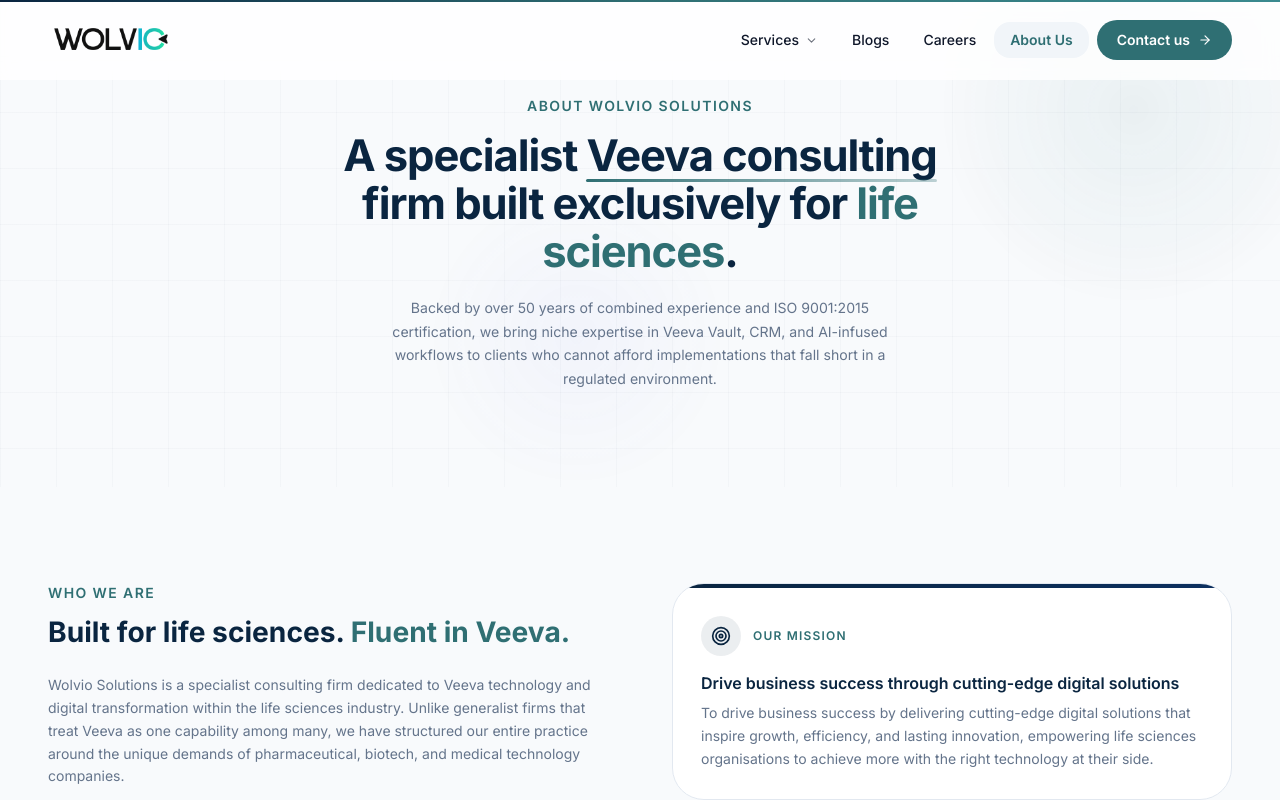
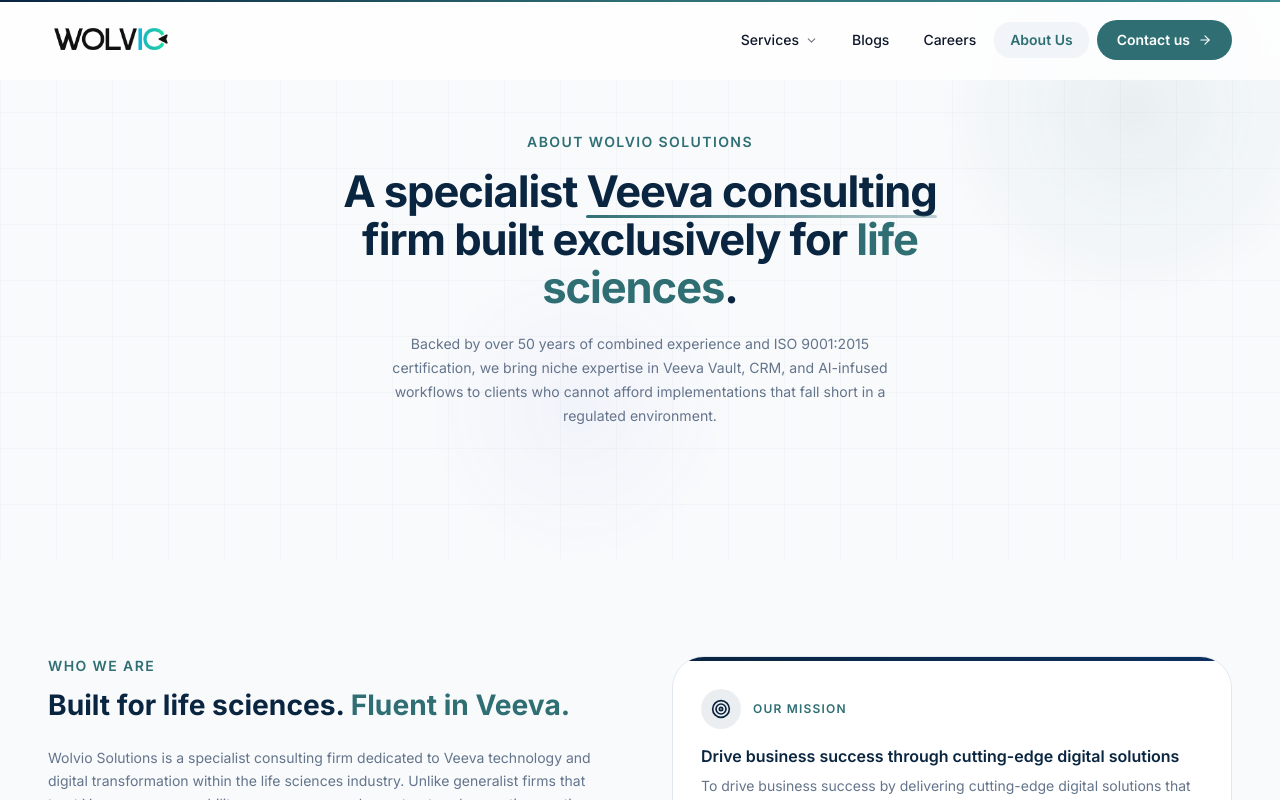
Before and after one commit to userInDev/wolvio, a React (Vite) app: page /about-us in a window 1280 px wide. Shown: the top 800 px of the page. Built offline with nearby package versions, Linux system fonts and the light colour scheme.

Commit message:
chore: about page view port height changes

```diff
--- a/src/modules/aboutUs/components/aboutHeroSection.tsx
+++ b/src/modules/aboutUs/components/aboutHeroSection.tsx
@@ -5,7 +5,7 @@
   return (
     <section
       className="relative flex items-center justify-center overflow-hidden"
-      style={{ background: "var(--color-background)", minHeight: "52vh" }}
+      style={{ background: "var(--color-background)", minHeight: "70vh" }}
     >
       {/* Background */}
       <div className="absolute inset-0 pointer-events-none select-none">
```
